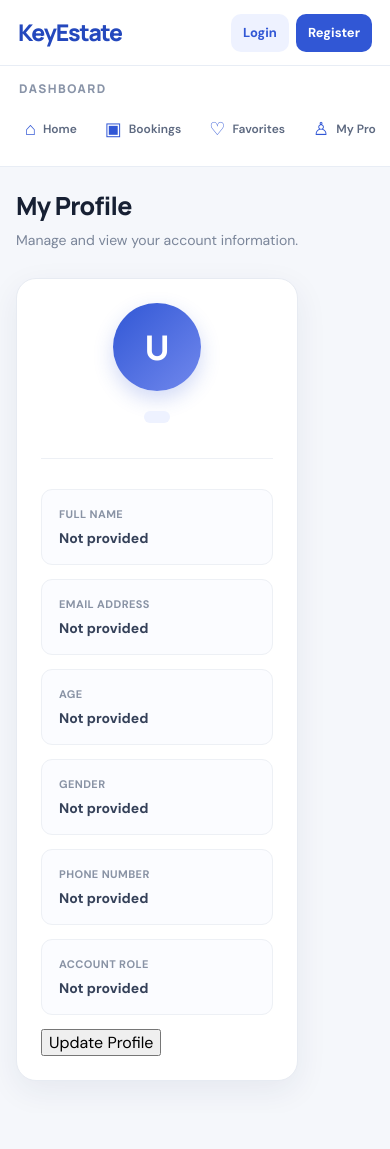
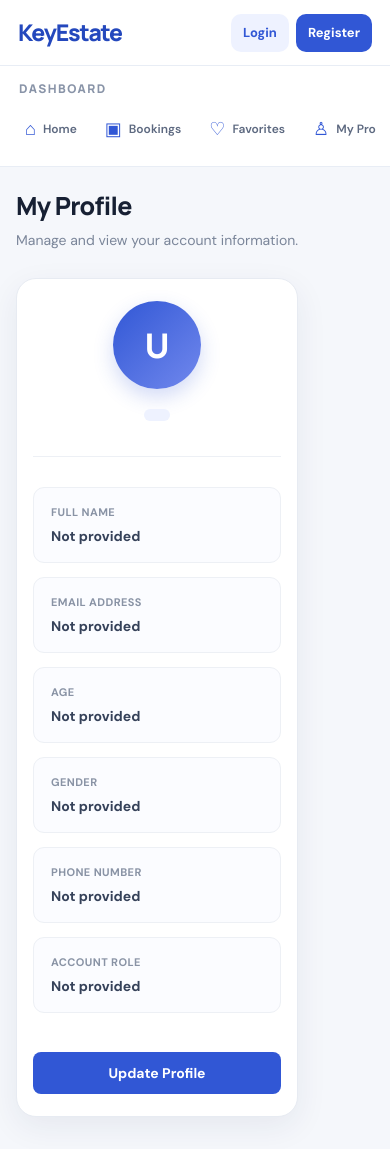
Before and after one commit to maheshh2794/KeyEstate, a React (Vite) app in the folder ks_frontend/: page /home/profile in a window 390 px wide. Before the commit the page ends 1113 px from the top, so only its background shows below. Built offline with nearby package versions, Linux system fonts and the light colour scheme.

Commit message:
Refactor CSS for profile card layout and styling

```diff
--- a/ks_frontend/src/components/dashboard/profile.css
+++ b/ks_frontend/src/components/dashboard/profile.css
@@ -1,26 +1,205 @@
+
+/* Profile Card */
 .profile-card {
-  max-width: 780px; margin: 0 auto; padding: clamp(24px, 4vw, 42px);
-  background: #fff; border: 1px solid #e7ebf2; border-radius: 20px;
+  max-width: 780px;
+  margin: 0 auto;
+  padding: clamp(24px, 4vw, 42px);
+  background: #fff;
+  border: 1px solid #e7ebf2;
+  border-radius: 20px;
   box-shadow: 0 10px 32px rgba(30, 48, 85, .07);
+  box-sizing: border-box;
 }
+
+/* Profile Avatar */
 .profile-card > .profile-avatar {
-  width: 88px; height: 88px; display: grid; place-items: center; margin: 0 auto 16px;
-  border-radius: 50%; color: #fff; background: linear-gradient(135deg, #3157d5, #7188ed);
-  font: 800 34px 'Manrope', sans-serif; box-shadow: 0 8px 20px rgba(49,87,213,.22);
+  width: 88px;
+  height: 88px;
+  display: grid;
+  place-items: center;
+  margin: 0 auto 16px;
+  border-radius: 50%;
+  color: #fff;
+  background: linear-gradient(135deg, #3157d5, #7188ed);
+  font: 800 34px 'Manrope', sans-serif;
+  box-shadow: 0 8px 20px rgba(49, 87, 213, .22);
 }
-.profile-user-info { text-align: center; }
-.profile-name { margin: 0 0 6px; color: #202b40; font: 800 22px 'Manrope', sans-serif; }
-.profile-email { margin: 0 0 11px; color: #7a8599; font-size: 14px; overflow-wrap: anywhere; }
+
+/* Profile User Information */
+.profile-user-info {
+  text-align: center;
+}
+
+.profile-name {
+  margin: 0 0 6px;
+  color: #202b40;
+  font: 800 22px 'Manrope', sans-serif;
+}
+
+.profile-email {
+  margin: 0 0 11px;
+  color: #7a8599;
+  font-size: 14px;
+  overflow-wrap: anywhere;
+}
+
 .profile-role {
-  display: inline-flex; padding: 6px 13px; border-radius: 20px;
-  color: #3157d5; background: #eef2ff; font-size: 11px; font-weight: 800; text-transform: uppercase;
+  display: inline-flex;
+  padding: 6px 13px;
+  border-radius: 20px;
+  color: #3157d5;
+  background: #eef2ff;
+  font-size: 11px;
+  font-weight: 800;
+  text-transform: uppercase;
 }
-.profile-divider { height: 1px; margin: 30px 0; background: #edf0f5; }
-.profile-details { display: grid; grid-template-columns: 1fr 1fr; gap: 14px; }
+
+/* Divider */
+.profile-divider {
+  height: 1px;
+  margin: 30px 0;
+  background: #edf0f5;
+}
+
+/* Profile Details */
+.profile-details {
+  display: grid;
+  grid-template-columns: 1fr 1fr;
+  gap: 14px;
+}
+
 .profile-detail-item {
-  min-width: 0; display: flex; flex-direction: column; gap: 8px; padding: 17px;
-  border: 1px solid #edf0f5; border-radius: 11px; background: #fbfcff;
+  min-width: 0;
+  display: flex;
+  flex-direction: column;
+  gap: 8px;
+  padding: 17px;
+  border: 1px solid #edf0f5;
+  border-radius: 11px;
+  background: #fbfcff;
 }
-.profile-detail-label { color: #8993a5; font-size: 11px; font-weight: 700; letter-spacing: .4px; text-transform: uppercase; }
-.profile-detail-value { color: #354159; font-size: 14px; font-weight: 700; overflow-wrap: anywhere; }
-@media (max-width: 560px) { .profile-details { grid-template-columns: 1fr; } }
+
+.profile-detail-label {
+  color: #8993a5;
+  font-size: 11px;
+  font-weight: 700;
+  letter-spacing: .4px;
+  text-transform: uppercase;
+}
+
+.profile-detail-value {
+  color: #354159;
+  font-size: 14px;
+  font-weight: 700;
+  overflow-wrap: anywhere;
+}
+
+/* Profile Input Fields */
+.profile-input {
+  width: 100%;
+  min-height: 42px;
+  padding: 10px 12px;
+  border: 1px solid #dce2ec;
+  border-radius: 8px;
+  outline: none;
+  color: #354159;
+  background: #fff;
+  font-size: 14px;
+  font-family: inherit;
+  box-sizing: border-box;
+  transition: .2s ease;
+}
+
+.profile-input:focus {
+  border-color: #3157d5;
+  box-shadow: 0 0 0 3px rgba(49, 87, 213, .10);
+}
+
+/* Profile Buttons */
+.profile-actions {
+  display: flex;
+  justify-content: center;
+  gap: 12px;
+  margin-top: 25px;
+  flex-wrap: wrap;
+}
+
+.profile-actions button {
+  min-height: 42px;
+  padding: 11px 22px;
+  border: none;
+  border-radius: 8px;
+  font-size: 14px;
+  font-weight: 700;
+  font-family: inherit;
+  cursor: pointer;
+  transition: .2s ease;
+}
+
+/* Edit Button */
+.profile-edit-btn {
+  color: #fff;
+  background: #3157d5;
+}
+
+.profile-edit-btn:hover {
+  background: #2445b5;
+}
+
+/* Save Button */
+.profile-save-btn {
+  color: #fff;
+  background: #25865d;
+}
+
+.profile-save-btn:hover {
+  background: #176c49;
+}
+
+/* Cancel Button */
+.profile-cancel-btn {
+  color: #354159;
+  background: #edf0f5;
+}
+
+.profile-cancel-btn:hover {
+  background: #dce2ec;
+}
+
+/* Disabled Buttons */
+.profile-actions button:disabled {
+  opacity: .6;
+  cursor: not-allowed;
+}
+
+/* Success and Error Messages */
+.profile-message {
+  grid-column: 1 / -1;
+  margin: 12px 0 0;
+  text-align: center;
+  font-size: 14px;
+  font-weight: 600;
+}
+
+/* Responsive */
+@media (max-width: 560px) {
+  .profile-details {
+    grid-template-columns: 1fr;
+  }
+
+  .profile-card {
+    padding: 22px 16px;
+  }
+
+  .profile-name {
+    font-size: 20px;
+  }
+
+  .profile-actions {
+    flex-direction: column;
+  }
+
+  .profile-actions button {
+    width: 100%;
+  }
+}
```
